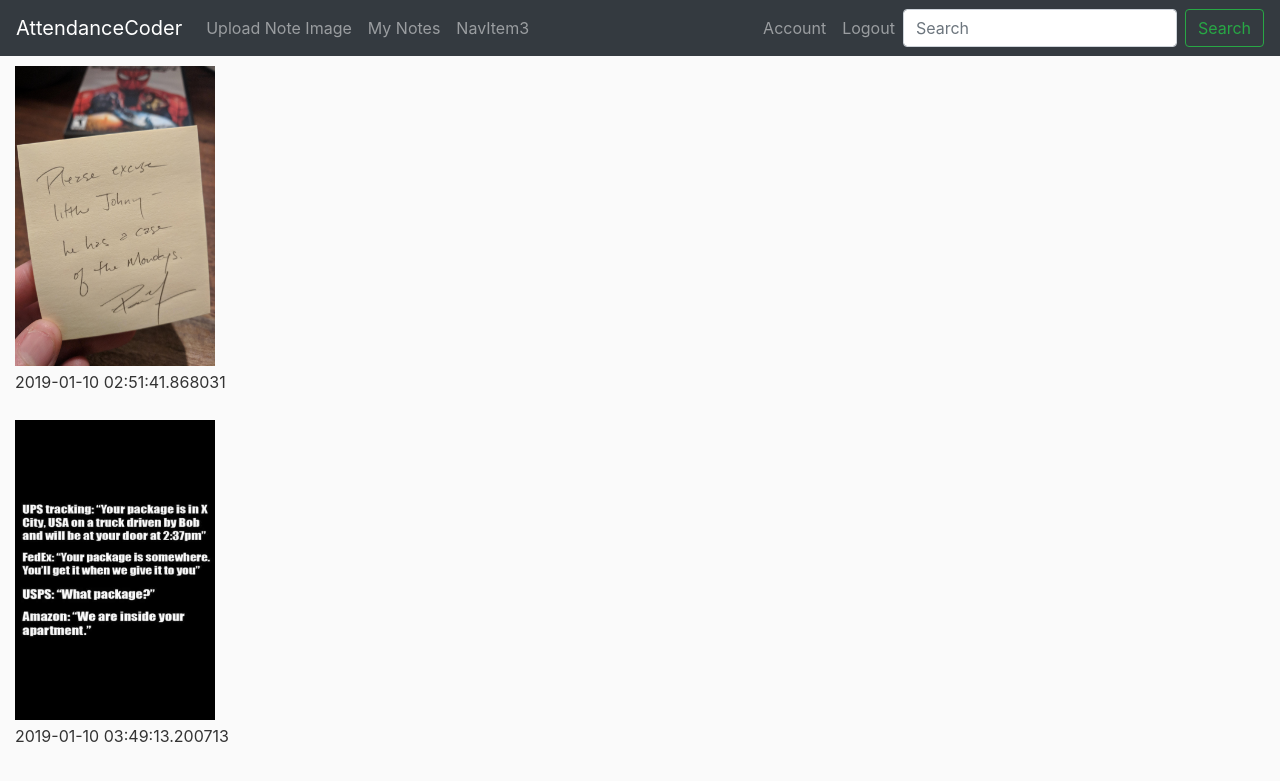
After one commit to pyee78/attendance-flask, a Flask app: page /notes in a window 1280 px wide. The commit adds this page. Shown: the top 781 px of the page. Run offline with Flask 2, Linux system fonts and the light colour scheme; a user stored in the database is signed in; data comes from the database, SQL or seed files in the repository; both versions use the stored data as it was after the commit; some libraries are stand-ins or nearby versions.

Commit message:
quick view of current users' note objects

```diff
--- a/attendance/routes.py
+++ b/attendance/routes.py
@@ -54,9 +54,20 @@
 
             #flash success message and go home
             flash('Image has been uploaded', 'success')
-            return redirect(url_for('home'))
+            return redirect(url_for('upload'))
 
     return render_template('upload.html', title='UPLOAD', form=form)
+
+
+# NOTES route
+@app.route("/notes")
+@login_required
+def notes():
+
+    # query all notes for current user
+    notes = Note.query.filter_by(user_id = current_user.id)
+
+    return render_template('notes.html', title='NOTES', notes=notes)
 
 
 # REGISTER route
--- a/attendance/static/main.css
+++ b/attendance/static/main.css
@@ -1,11 +1,17 @@
 body {
   background: #fafafa;
   color: #333333;
-  margin-top: 5rem;
 }
 
 h1, h2, h3, h4, h5, h6 {
   color: #444444;
+}
+
+.note-img {
+  height: 300px;
+  width: 200px;
+  margin-top: 10px;
+  margin-bottom: 4px;
 }
 
 .bg-steel {
--- a/attendance/templates/layout.html
+++ b/attendance/templates/layout.html
@@ -8,7 +8,7 @@
 
     <!-- Bootstrap CSS -->
     <link rel="stylesheet" href="https://maxcdn.bootstrapcdn.com/bootstrap/4.0.0/css/bootstrap.min.css" integrity="sha384-Gn5384xqQ1aoWXA+058RXPxPg6fy4IWvTNh0E263XmFcJlSAwiGgFAW/dAiS6JXm" crossorigin="anonymous">
-    <!-- <link rel="stylesheet" type="text/css" href="{{ url_for('static', filename='main.css') }}"> -->
+    <link rel="stylesheet" type="text/css" href="{{ url_for('static', filename='main.css') }}">
 
     {% if title %}
       <title>Attendance App - {{ title }}</title>
@@ -32,8 +32,8 @@
 
         <!-- Left-justified links go here -->
         <ul class="navbar-nav mr-auto">
-          <li><a class="nav-item nav-link" href="{{ url_for('upload')}}">Upload Note Image</a></li>
-          <li><a class="nav-item nav-link" href="#">NavItem2</a></li>
+          <li><a class="nav-item nav-link" href="{{ url_for('upload') }}">Upload Note Image</a></li>
+          <li><a class="nav-item nav-link" href="{{ url_for('notes') }}">My Notes</a></li>
           <li><a class="nav-item nav-link" href="#">NavItem3</a></li>
         </ul>
 
--- /dev/null
+++ b/attendance/templates/notes.html
@@ -0,0 +1,10 @@
+{% extends "layout.html" %}
+
+{% block content %}
+
+{% for note in notes %}
+  <img class="note-img" src="{{ url_for('static', filename='note_images/' + note.note_image) }}" alt="">
+  <p>{{ note.system_date }}</p>
+{% endfor %}
+
+{% endblock content %}
```
Also changed, not shown: attendance/site.db, attendance/static/note_images/2d91db2f8c625d74.jpg (added), attendance/static/note_images/514255f77643fdf2.jpg (added).
